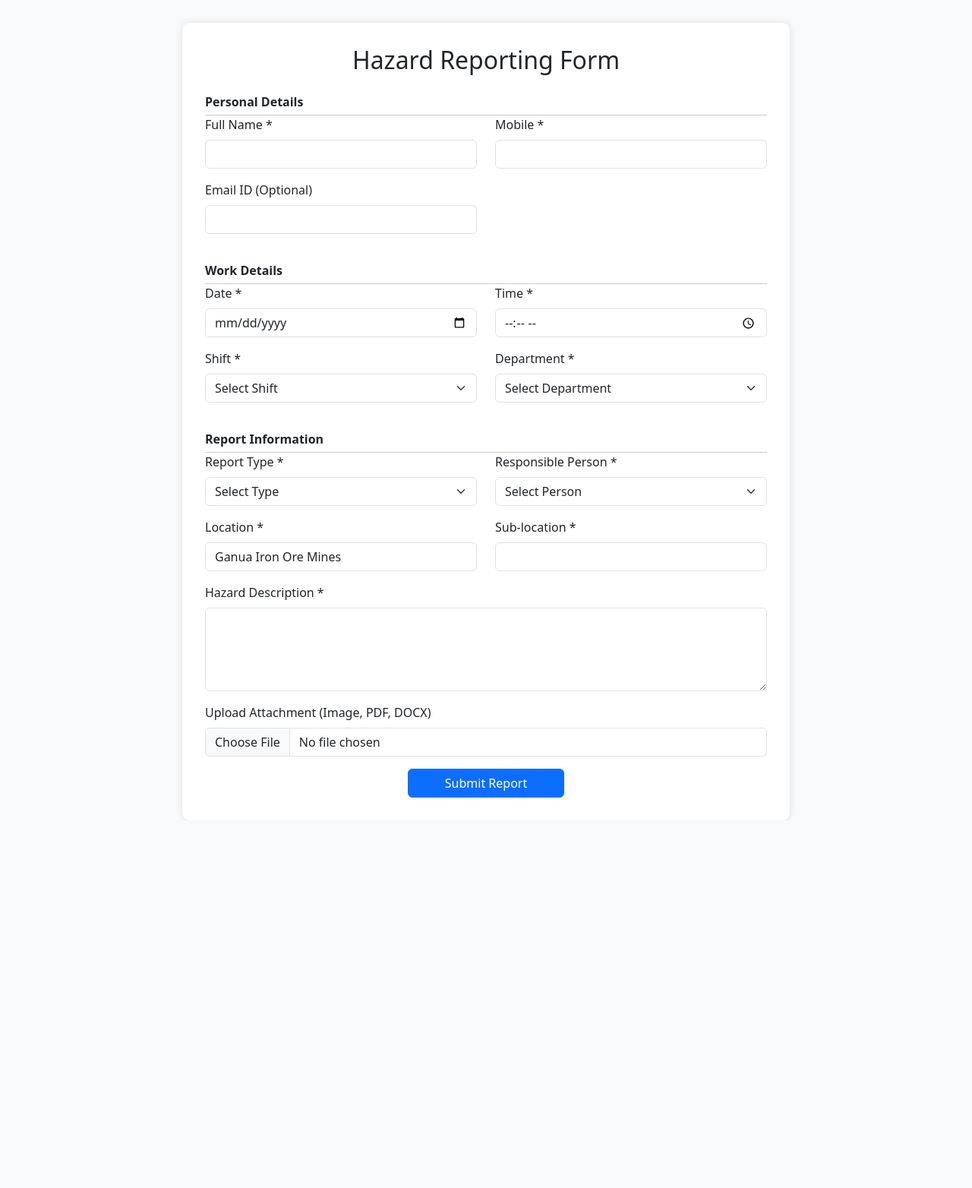
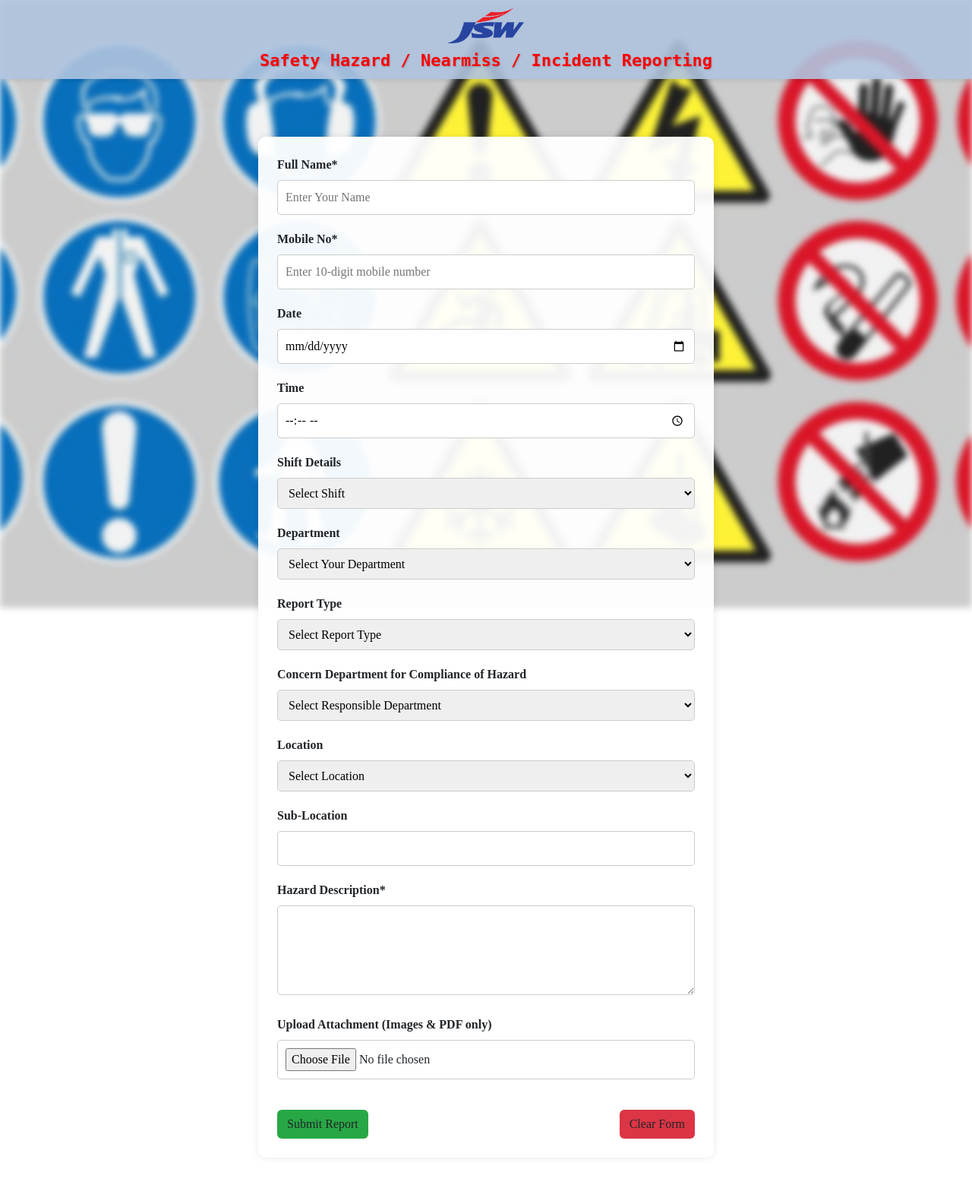
Before and after one commit to Rohitram-cyber/FinalTest, a Flask app: page / in a window 1280 px wide. Shown: the whole page at 76% size. Before the commit the page ends 1050 px from the top, so only its background shows below. Run offline with Flask 3, Linux system fonts and the light colour scheme.

Commit message:
Update index.html

```diff
--- a/templates/index.html
+++ b/templates/index.html
@@ -2,151 +2,303 @@
 <html lang="en">
 <head>
     <meta charset="UTF-8">
-    <title>Hazard Reporting Form</title>
-    <meta name="viewport" content="width=device-width, initial-scale=1">
+    <title>Safety Hazard Reporting Form</title>
+    <meta name="viewport" content="width=device-width, initial-scale=1.0">
 
-    <!-- Bootstrap CSS CDN -->
-    <link href="https://cdn.jsdelivr.net/npm/bootstrap@5.3.0/dist/css/bootstrap.min.css" rel="stylesheet">
+    <!-- ✅ Bootstrap -->
+    <link href="https://cdn.jsdelivr.net/npm/bootstrap@5.3.3/dist/css/bootstrap.min.css" rel="stylesheet">
+    <script src="https://cdn.jsdelivr.net/npm/bootstrap@5.3.3/dist/js/bootstrap.bundle.min.js" defer></script>
 
     <style>
+        body::before {
+            content: "";
+            background-image: url('/static/Hazardlogo.jpg');
+            background-size: cover;
+            background-repeat: no-repeat;
+            background-position: center;
+            background-attachment: fixed;
+            filter: blur(4px);
+            position: fixed;
+            top: 0;
+            left: 0;
+            width: 100vw;
+            height: 100vh;
+            z-index: -1;
+        }
+
         body {
-            background-color: #f8f9fa;
-            padding-top: 30px;
+            font-family: "Times New Roman", Times, serif;
+            margin: 0;
+            padding: 0;
         }
-        .form-container {
-            background-color: #fff;
-            padding: 30px;
+
+        .header-fixed {
+            position: fixed;
+            top: 0;
+            left: 0;
+            width: 100%;
+            background: rgba(176, 196, 222, 0.9);
+            padding: 10px 0;
+            text-align: center;
+            z-index: 1000;
+            box-shadow: 0 2px 5px rgba(0, 0, 0, 0.1);
+        }
+
+        .logo {
+            max-width: 100px;
+            height: auto;
+            margin-bottom: 5px;
+        }
+
+        .header-fixed h1 {
+            margin: 5px 0 0;
+            color: #FF0000;
+            font-family: "Lucida Sans Typewriter", monospace;
+            font-size: 22px;
+            font-weight: bold;
+            text-shadow: 1px 1px 2px rgba(0, 0, 0, 0.2);
+        }
+
+        form {
+            background: rgba(255, 255, 255, 0.95);
+            padding: 25px;
             border-radius: 10px;
-            max-width: 800px;
-            margin: auto;
-            box-shadow: 0 0 10px rgba(0,0,0,0.1);
+            max-width: 600px;
+            margin: 180px auto 40px auto;
+            box-shadow: 0 0 10px rgba(0, 0, 0, 0.1);
         }
-        .form-section-title {
-            font-weight: 600;
+
+        label {
+            font-weight: bold;
+        }
+
+        input, select, textarea {
+            width: 100%;
+            padding: 10px;
+            margin: 8px 0 20px 0;
+            border: 1px solid #ccc;
+            border-radius: 5px;
+            font-size: 16px;
+        }
+
+        button {
+            padding: 10px 15px;
+            color: white;
+            border: none;
+            border-radius: 5px;
+            cursor: pointer;
+            font-size: 16px;
+        }
+
+        .btn-submit {
+            background-color: #28a745;
+        }
+
+        .btn-submit:hover {
+            background-color: #218838;
+        }
+
+        .btn-reset {
+            background-color: #dc3545;
+        }
+
+        .btn-reset:hover {
+            background-color: #c82333;
+        }
+
+        .form-buttons {
+            display: flex;
+            justify-content: space-between;
+            gap: 10px;
             margin-top: 20px;
-            border-bottom: 1px solid #ccc;
-            padding-bottom: 5px;
+        }
+
+        @media (max-width: 768px) {
+            .logo { max-width: 80px; }
+            .header-fixed h1 { font-size: 18px; }
+            form { margin: 160px 15px 30px 15px; padding: 20px; }
+            input, select, textarea, button { font-size: 15px; }
+        }
+
+        @media (max-width: 480px) {
+            .form-buttons {
+                flex-direction: column;
+                gap: 10px;
+            }
+            button { width: 100%; }
+            .header-fixed h1 { font-size: 16px; }
+            .logo { max-width: 70px; }
         }
     </style>
 </head>
 <body>
 
-<div class="container">
+    <!-- ✅ Header -->
+    <div class="header-fixed">
+        <img src="{{ url_for('static', filename='JSW Logo.png') }}" alt="JSW Logo" class="logo">
+        <h1>Safety Hazard / Nearmiss / Incident Reporting</h1>
+    </div>
+
+    <!-- ✅ Flash Messages -->
+    <div style="position: relative; max-width: 600px; margin: 120px auto 0 auto; z-index: 1050;">
         {% with messages = get_flashed_messages() %}
         {% if messages %}
-        <div class="alert alert-success text-center" role="alert">
-          {{ messages[0] }}
+            <div class="alert alert-success alert-dismissible fade show shadow" role="alert" style="font-size: 16px;">
+                ✅ {{ messages[0] }}
+                <button type="button" class="btn-close" data-bs-dismiss="alert" aria-label="Close"></button>
             </div>
         {% endif %}
         {% endwith %}
-
-    <div class="form-container">
-        <h2 class="text-center mb-4">Hazard Reporting Form</h2>
-        <form method="POST" enctype="multipart/form-data">
-            <!-- Personal Information -->
-            <div class="form-section-title">Personal Details</div>
-
-            <div class="row">
-                <div class="col-md-6 mb-3">
-                    <label for="fullname" class="form-label">Full Name *</label>
-                    <input type="text" class="form-control" id="fullname" name="fullname" required>
-                </div>
-                <div class="col-md-6 mb-3">
-                    <label for="mobile" class="form-label">Mobile *</label>
-                    <input type="text" class="form-control" id="mobile" name="mobile" required>
-                </div>
-                <div class="col-md-6 mb-3">
-                    <label for="email" class="form-label">Email ID (Optional)</label>
-                    <input type="email" class="form-control" id="email" name="email">
-                </div>
     </div>
 
-            <!-- Shift and Department Details -->
-            <div class="form-section-title">Work Details</div>
+    <!-- ✅ Form Section -->
+    <form method="POST" enctype="multipart/form-data" onsubmit="return disableButton(this);">
+        <label for="fullname">Full Name*</label>
+        <input type="text" name="fullname" required placeholder="Enter Your Name">
 
-            <div class="row">
-                <div class="col-md-6 mb-3">
-                    <label for="date" class="form-label">Date *</label>
-                    <input type="date" class="form-control" id="date" name="date" required>
-                </div>
-                <div class="col-md-6 mb-3">
-                    <label for="time" class="form-label">Time *</label>
-                    <input type="time" class="form-control" id="time" name="time" required>
-                </div>
-                <div class="col-md-6 mb-3">
-                    <label for="shift" class="form-label">Shift *</label>
-                    <select class="form-select" id="shift" name="shift" required>
-                        <option value="">Select Shift</option>
+        <label for="mobile">Mobile No*</label>
+        <input type="tel" name="mobile" id="mobile" pattern="[0-9]{10}" maxlength="10" required
+               placeholder="Enter 10-digit mobile number"
+               oninput="this.value = this.value.replace(/[^0-9]/g, '').slice(0, 10)">
+
+        <label for="date">Date</label>
+        <input type="date" name="date" id="date" required>
+
+        <label for="time">Time</label>
+        <input type="time" name="time" id="time" required>
+
+        <label for="shift">Shift Details</label>
+        <select name="shift" required>
+            <option value="" disabled selected hidden>Select Shift</option>
             <option value="A">A</option>
             <option value="B">B</option>
             <option value="C">C</option>
             <option value="G">G</option>
         </select>
-                </div>
-                <div class="col-md-6 mb-3">
-                    <label for="department" class="form-label">Department *</label>
-                    <select class="form-select" id="department" name="department" required>
-                        <option value="">Select Department</option>
-                        <option value="Operation">Operation</option>
+
+        <label for="department">Department</label>
+        <select name="department" required>
+            <option value="" disabled selected hidden>Select Your Department</option>
+            <option value="Mining-Operation">Mining-Operation</option>
             <option value="IT">IT</option>
-                        <option value="HR">HR</option>
-                        <option value="Admin">Admin</option>
+            <option value="HR & Admin">HR & Admin</option>
+            <option value="Electrical">Electrical</option>
             <option value="Security">Security</option>
             <option value="Logistics">Logistics</option>
-                        <option value="Geology">Geology</option>
+            <option value="Geology(QA&QC)">Geology(QA&QC)</option>
+            <option value="Exploration">Exploration</option>
+            <option value="Stores">Stores</option>
+            <option value="Mechanical">Mechanical</option>
+            <option value="Survey">Survey</option>
         </select>
-                </div>
-            </div>
 
-            <!-- Report Details -->
-            <div class="form-section-title">Report Information</div>
-
-            <div class="row">
-                <div class="col-md-6 mb-3">
-                    <label for="report_type" class="form-label">Report Type *</label>
-                    <select class="form-select" id="report_type" name="report_type" required>
-                        <option value="">Select Type</option>
+        <label for="report_type">Report Type</label>
+        <select name="report_type" required>
+            <option value="" disabled selected hidden>Select Report Type</option>
             <option value="Hazard">Hazard</option>
             <option value="Nearmiss">Nearmiss</option>
             <option value="Incident">Incident</option>
+            <option value="Other">Other</option>
         </select>
-                </div>
-                <div class="col-md-6 mb-3">
-                    <label for="responsible" class="form-label">Responsible Person *</label>
-                    <select class="form-select" id="responsible" name="responsible" required>
-                        <option value="">Select Person</option>
-                        <option value="Sanjay Choudhary-Operation">Sanjay Choudhary - Operation</option>
-                        <option value="Dikshit Das-Geology">Dikshit Das - Geology</option>
-                        <option value="Arpan Mishra-Admin">Arpan Mishra - Admin</option>
-                        <option value="Jhunu Hansa-Civil">Jhunu Hansa - Civil</option>
-                        <option value="Vidyut Da-Security">Vidyut Da - Security</option>
-                        <option value="Tankadhar-Logistics">Tankadhar - Logistics</option>
+
+        <label for="responsible">Concern Department for Compliance of Hazard</label>
+        <select name="responsible" required>
+            <option value="" disabled selected hidden>Select Responsible Department</option>
+            <option value="Mining-Operation">Mining-Operation</option>
+            <option value="Civil">Civil</option>
+            <option value="Security">Security</option>
+            <option value="HR & Admin">HR & Admin</option>
+            <option value="Logistics">Logistics</option>
+            <option value="IT">IT</option>
+            <option value="Electrical">Electrical</option>
+            <option value="Geology(QA&QC)">Geology(QA&QC)</option>
+            <option value="Mechanical">Mechanical</option>
+            <option value="Exploration">Exploration</option>
+            <option value="Stores">Stores</option>
+            <option value="Survey">Survey</option>
         </select>
-                </div>
-                <div class="col-md-6 mb-3">
-                    <label for="location" class="form-label">Location *</label>
-                    <input type="text" class="form-control" id="location" name="location" value="Ganua Iron Ore Mines" required>
-                </div>
-                <div class="col-md-6 mb-3">
-                    <label for="sublocation" class="form-label">Sub-location *</label>
-                    <input type="text" class="form-control" id="sublocation" name="sublocation" required>
-                </div>
-                <div class="col-12 mb-3">
-                    <label for="description" class="form-label">Hazard Description *</label>
-                    <textarea class="form-control" id="description" name="description" rows="4" required></textarea>
-                </div>
-                <div class="col-12 mb-3">
-                    <label for="file" class="form-label">Upload Attachment (Image, PDF, DOCX)</label>
-                    <input class="form-control" type="file" id="file" name="file" accept=".png,.jpg,.jpeg,.pdf,.docx">
-                </div>
-            </div>
 
-            <div class="text-center">
-                <button type="submit" class="btn btn-primary px-5">Submit Report</button>
+        <label for="location">Location</label>
+        <select name="location" required>
+            <option value="" disabled selected hidden>Select Location</option>
+            <option value="Nuagaon Iron Ore Mines">Nuagaon Iron Ore Mines</option>
+            <option value="Narayanposhi Iron & Mn. Mines">Narayanposhi Iron & Mn. Mines</option>
+            <option value="Ganua Iron Ore Mines">Ganua Iron Ore Mines</option>
+        </select>
+
+        <label for="sublocation">Sub-Location</label>
+        <input type="text" name="sublocation" required>
+
+        <label for="description">Hazard Description*</label>
+        <textarea name="description" rows="4" required></textarea>
+
+        <label for="file">Upload Attachment (Images & PDF only)</label>
+        <input type="file" name="file" accept=".png, .jpg, .jpeg, .pdf" onchange="checkFileSize(this)" required>
+
+        <div class="form-buttons">
+            <button type="submit" class="btn btn-submit">Submit Report</button>
+            <button type="reset" class="btn btn-reset" onclick="return confirm('Clear the form?')">Clear Form</button>
         </div>
     </form>
-    </div>
-</div>
 
+    <!-- ✅ JS Scripts -->
+    <script>
+        window.onload = function () {
+            const dateInput = document.getElementById("date");
+            const timeInput = document.getElementById("time");
+
+            const now = new Date();
+            const today = now.toISOString().split("T")[0];
+            dateInput.min = today;
+            dateInput.value = today;
+
+            const hours = String(now.getHours()).padStart(2, '0');
+            const minutes = String(now.getMinutes()).padStart(2, '0');
+            const currentTime = ${hours}:${minutes};
+            timeInput.value = currentTime;
+            timeInput.min = currentTime;
+
+            dateInput.addEventListener("change", function () {
+                const selectedDate = dateInput.value;
+                const now = new Date();
+                const currentTime = ${String(now.getHours()).padStart(2, '0')}:${String(now.getMinutes()).padStart(2, '0')};
+
+                if (selectedDate === today) {
+                    timeInput.min = currentTime;
+                    if (timeInput.value < currentTime) {
+                        alert("⚠️ Cannot select past time for today.");
+                        timeInput.value = currentTime;
+                    }
+                } else {
+                    timeInput.min = "00:00";
+                }
+            });
+
+            timeInput.addEventListener("change", function () {
+                const selectedDate = dateInput.value;
+                const selectedTime = timeInput.value;
+                const now = new Date();
+                const currentTime = ${String(now.getHours()).padStart(2, '0')}:${String(now.getMinutes()).padStart(2, '0')};
+
+                if (selectedDate === today && selectedTime < currentTime) {
+                    alert("⚠️ Cannot select past time for today.");
+                    timeInput.value = currentTime;
+                }
+            });
+        };
+
+        function disableButton(form) {
+            form.querySelector("button[type='submit']").disabled = true;
+            return true;
+        }
+
+        function checkFileSize(input) {
+            const maxSizeMB = 10;
+            if (input.files[0] && input.files[0].size > maxSizeMB * 1024 * 1024) {
+                alert("⚠️ File size exceeds 10MB. Please choose a smaller file.");
+                input.value = "";
+            }
+        }
+    </script>
 </body>
 </html>
```
Lines whose indentation alone changed are shown as unchanged.
